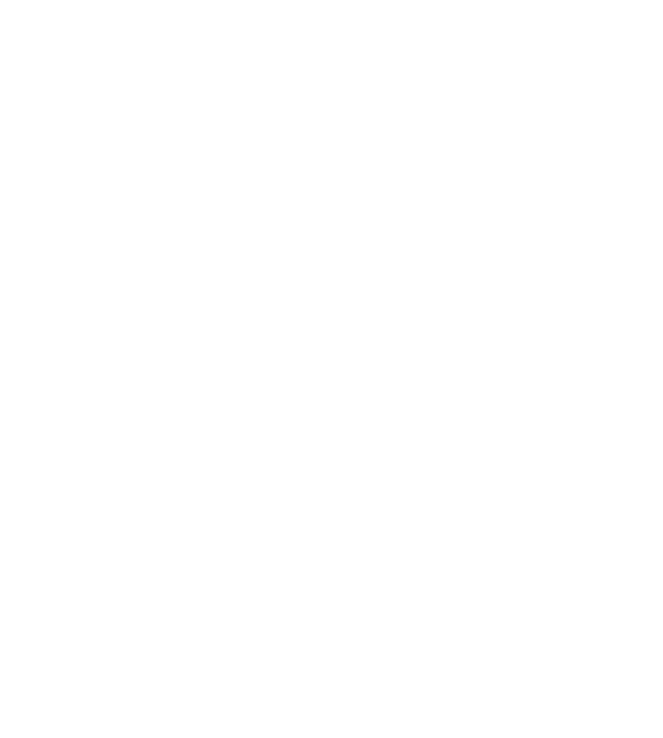
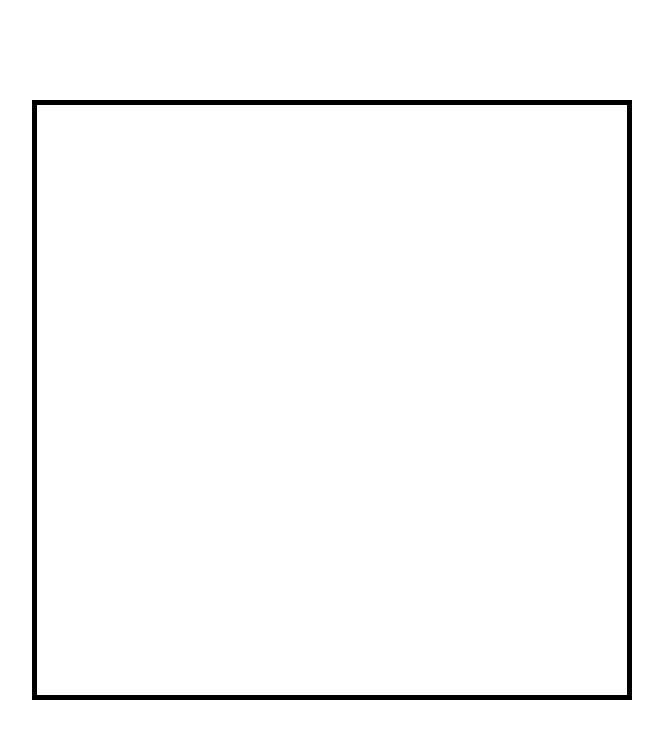
Before and after one commit to Christiano0407/jsGames, a website: page games/sptite/sprite.html in a window 1280 px wide. Shown: the whole page, without its empty margins (308-971 px from the left). Drawn offline with Linux system fonts and the light colour scheme.

Commit message:
canvas_width-height

```diff
--- /dev/null
+++ b/games/sptite/canvas.css
@@ -0,0 +1,9 @@
+#canvas1 {
+  border: 5px solid #000;
+  top: 50%;
+  position: absolute;
+  left: 50%;
+  transform: translate(-50%, -50%);
+  width: 60rem;
+  height: 60rem;
+}
--- a/games/sptite/jsSprites.js
+++ b/games/sptite/jsSprites.js
@@ -0,0 +1,13 @@
+console.group("Canvas Sprite");
+// => Lienzo
+const canvas = document.getElementById(`canvas1`);
+console.log(canvas);
+// ==> Contexto / 2d o 3d / Methods
+const ctx = canvas.getContext(`2d`);
+console.log(ctx);
+
+//> Establecer el "ancho", en el que vamos a trabajr>
+const CANVAS_WIDTH = (canvas.width = 600);
+const CANVAS_HEIGHT = (canvas.height = 600);
+
+console.groupEnd();
--- a/games/sptite/sprite.html
+++ b/games/sptite/sprite.html
@@ -8,6 +8,7 @@
     <title>Sprite Animation Beginners | Javascript Vanilla | Web Chris04</title>
   </head>
   <body>
+    <canvas id="canvas1"></canvas>
     <script src="/games/sptite/jsSprites.js"></script>
   </body>
 </html>
--- a/games/sptite/styleSprite.css
+++ b/games/sptite/styleSprite.css
@@ -1,5 +1,5 @@
 /*Components*/
-
+@import url("/games/sptite/canvas.css");
 /*Root*/
 :root {
   --clr-white: #ffffff;
```
